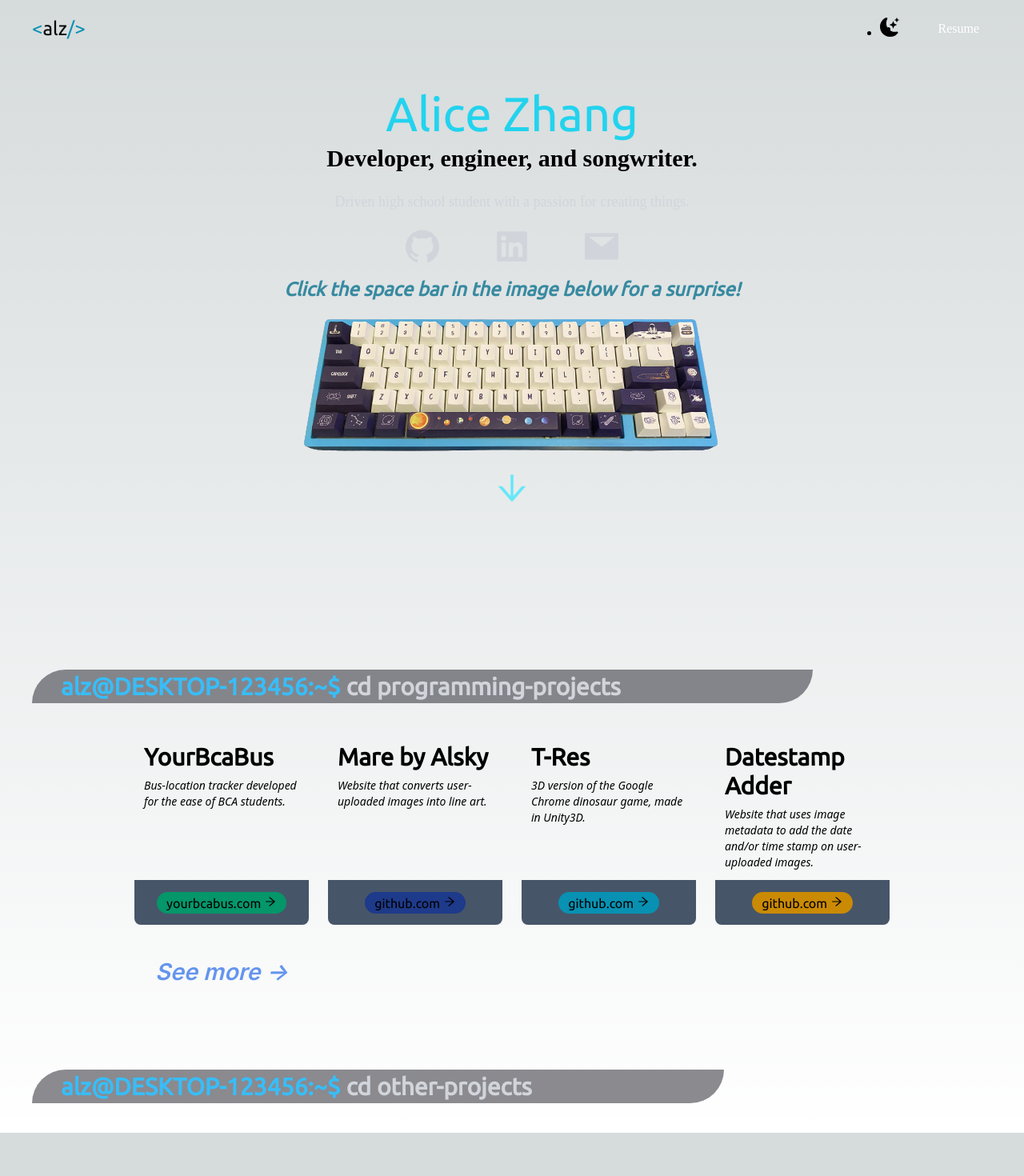
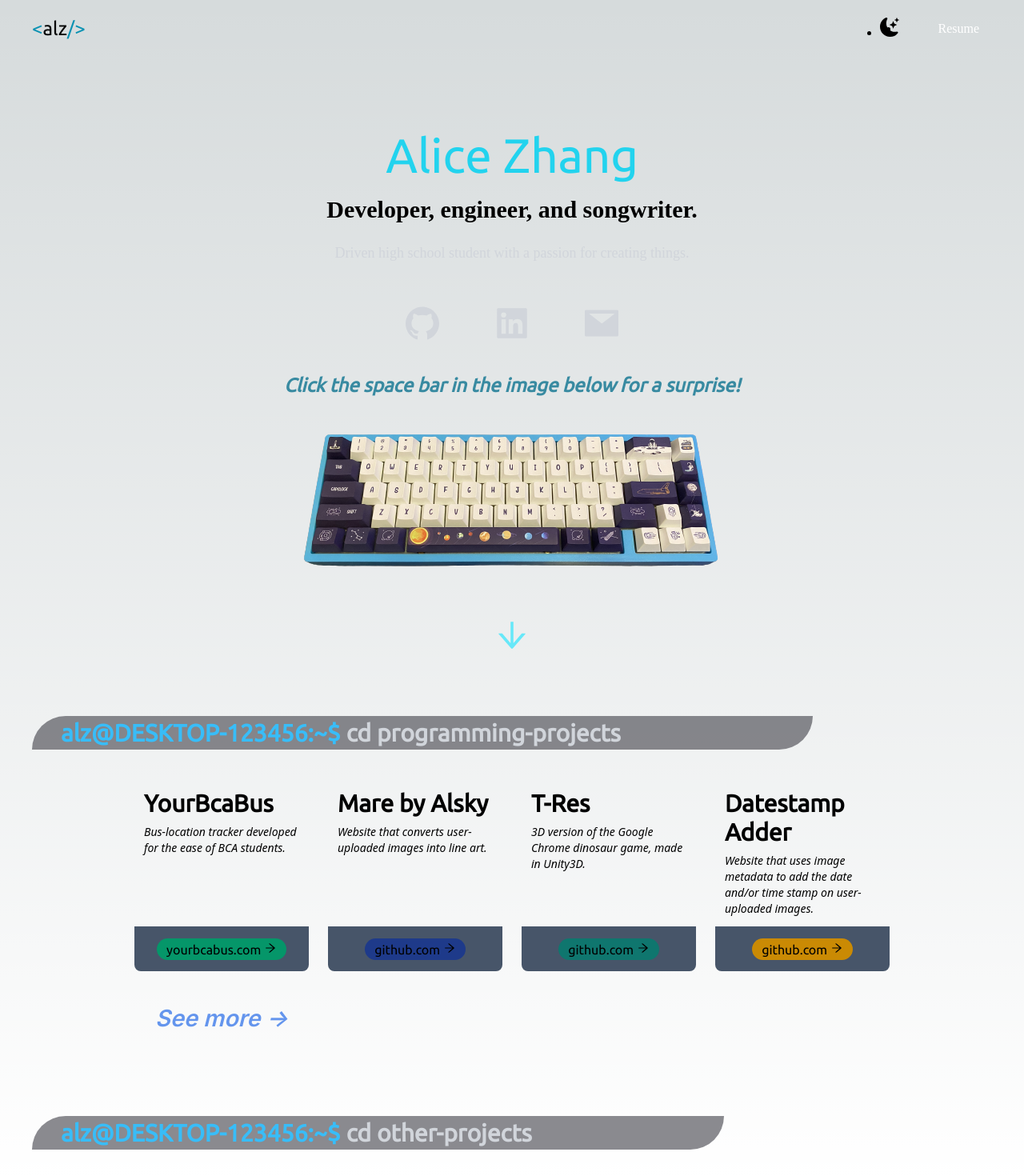
Before and after one commit to azhang45/alz, a Next.js app: page / in a window 1280 px wide. Shown: the top 1470 px of the page at 80% size. Before the commit the page ends 1416 px from the top, so only its background shows below. Built offline with nearby package versions, Linux system fonts and the light colour scheme.

Commit message:
color and formatting changes

```diff
--- a/src/pages/index.js
+++ b/src/pages/index.js
@@ -31,7 +31,7 @@ export default function Home() {
 
       <main className=' bg-gradient-to-br from-slate-900 to-violet-700 px-10'>
         <section className='min-h-screen'>
-          <nav className='pt-5 pb-3 mb-12 flex justify-between'>
+          <nav className='pt-5 pb-3 lg:pb-5 mb-12 flex justify-between'>
             <a className='text-2xl font-ubuntu' href="">
               <span className=' text-cyan-600'>&lt;</span>alz<span className=' text-cyan-600'>&#47;&gt;</span>
             </a>
@@ -47,8 +47,8 @@ export default function Home() {
             </ul>
           </nav>
 
-          <div className='text-center px-10'>
-            <h2 className='text-6xl text-cyan-400 font-medium font-ubuntu'>Alice Zhang</h2>
+          <div className='text-center px-10 lg:p-8'>
+            <h2 className='text-6xl lg:py-3 text-cyan-400 font-medium font-ubuntu'>Alice Zhang</h2>
             <h3 className='text-3xl py-2'>Developer, engineer, and songwriter.</h3>
             <p className='text-lg py-3 leading-8 text-gray-300'>
               Driven high school student with a passion for creating things.
@@ -62,7 +62,7 @@ export default function Home() {
           </div>
 
           <div>
-            <h2 className='font-ubuntu text-cyan-700 opacity-80 flex justify-center py-1'><em>Click the space bar in the image below for a surprise!</em></h2>
+            <h2 className='font-ubuntu text-cyan-700 opacity-80 flex justify-center py-1 lg:py-7'><em>Click the space bar in the image below for a surprise!</em></h2>
           </div>
 
           <div className='relative flex justify-center mx-auto py-1'>
@@ -75,7 +75,7 @@ export default function Home() {
           </div>
 
 
-          <div className='text-5xl flex justify-center text-cyan-300 pb-8'>
+          <div className='text-5xl flex justify-center text-cyan-300 pb-8 lg:py-10'>
             <AiOutlineArrowDown className={styles.downarrow} onClick={handleClick} />
           </div>
 
@@ -150,7 +150,7 @@ export default function Home() {
                 </a>
                 <div className="flex items-center justify-center px-4 h-14 space-x-4 bg-slate-600 rounded-b-lg">
                   <a href="https://github.com/azhang45/T-Res" target="_blank"
-                    className="font-ubuntu hover:opacity-80 active:opacity-60 transition-opacity px-3 py-1 rounded-full bg-cyan-600 dark:border-white/20">
+                    className="font-ubuntu hover:opacity-80 active:opacity-60 transition-opacity px-3 py-1 rounded-full bg-teal-700 dark:border-white/20">
                       github.com <AiOutlineArrowRight />
                   </a>
                 </div>
--- a/src/pages/progproj.jsx
+++ b/src/pages/progproj.jsx
@@ -89,7 +89,7 @@ export default function ProgProj() {
                     </a>
                     <div className="flex items-center justify-center px-4 h-14 space-x-4 bg-slate-600 rounded-b-lg">
                         <a href="https://github.com/azhang45/T-Res" target="_blank"
-                            className="font-ubuntu hover:opacity-80 active:opacity-60 transition-opacity px-3 py-1 rounded-full bg-cyan-600 dark:border-white/20">
+                            className="font-ubuntu hover:opacity-80 active:opacity-60 transition-opacity px-3 py-1 rounded-full bg-teal-700 dark:border-white/20">
                             github.com <AiOutlineArrowRight />
                         </a>
                     </div>
```
